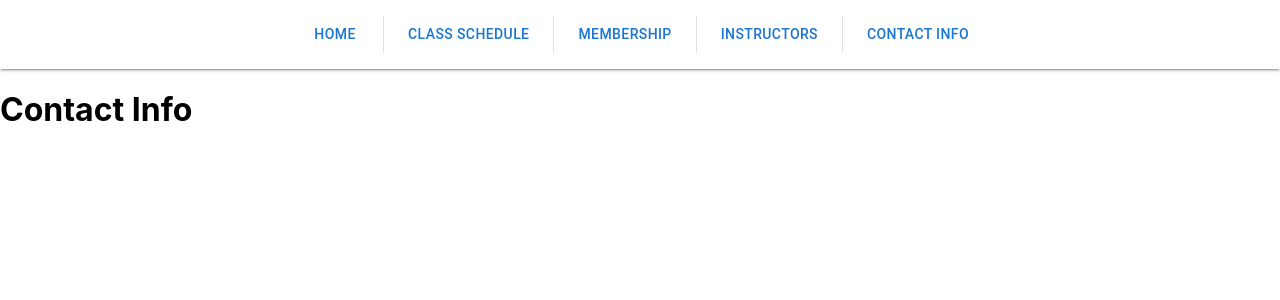
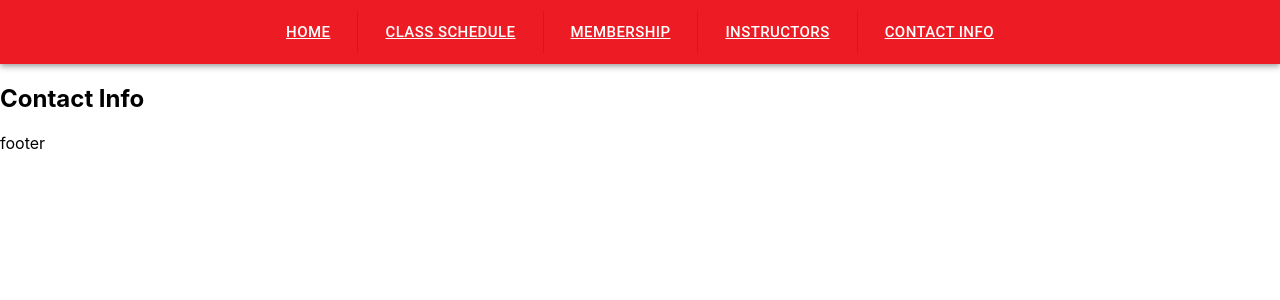
Before and after one commit to MJADangcil/stockton-judo-club, a React (Create React App) app: page /contact-info in a window 1280 px wide. Shown: the top 300 px of the page. Built offline with nearby package versions, Linux system fonts and the light colour scheme.

Commit message:
Updated website

```diff
--- a/src/App.js
+++ b/src/App.js
@@ -6,12 +6,14 @@ import ClassSchedule from './pages/ClassSchedule';
 import Membership from './pages/Membership';
 import Instructors from './pages/Instructors';
 import ContactInfo from './pages/ContactInfo';
+import Footer from './components/Footer';
 
 function App() {
   return (
     <BrowserRouter>
-      <div>
+      <div id='app'>
         <NavBar />
+        <section>
           <Routes>
             <Route path='/' element={<HomePage />} />
             <Route path='/class-schedule' element={<ClassSchedule />} />
@@ -19,6 +21,8 @@ function App() {
             <Route path='/instructors' element={<Instructors />} />
             <Route path='/contact-info' element={<ContactInfo />} />
           </Routes>
+        </section>
+        <Footer />
       </div>
     </BrowserRouter>
   );
--- /dev/null
+++ b/src/components/Footer/index.js
@@ -0,0 +1,16 @@
+import React from 'react';
+// import Box from '@mui/material/Box';
+// import Grid from '@mui/material/Grid';
+// import Container from '@mui/material/Container';
+// import EmailIcon from '@mui/icons-material/Email';
+// import FacebookIcon from '@mui/icons-material/Facebook';
+
+function Footer() {
+  return (
+    <footer>
+      footer
+    </footer>
+  );
+}
+
+export default Footer;
--- a/src/components/NavBar/index.js
+++ b/src/components/NavBar/index.js
@@ -1,8 +1,37 @@
 import React from 'react';
+import makeStyles from '@mui/styles/makeStyles';
+import AppBar from '@mui/material/AppBar';
 import Box from '@mui/material/Box';
-import Stack from '@mui/material/Stack'
-import Divider from '@mui/material/Divider'
-import { Button } from '@mui/material';
+import Button from '@mui/material/Button';
+import Grid from '@mui/material/Grid';
+import Divider from '@mui/material/Divider';
+import Toolbar from '@mui/material/Toolbar';
+import Stack from '@mui/material/Stack';
+import Link from '@mui/material/Link';
+import Typography from '@mui/material/Typography';
+
+import MenuIcon from '@mui/icons-material/Menu';
+
+const useStyles = makeStyles((theme) => ({
+  viewportSm: {
+    display: 'none',
+    width: '100%',
+    [theme.breakpoints.down('md')]: {
+      display: 'block',
+    },
+  },
+  viewportLg: {
+    display: 'none',
+    width: '100%',
+    [theme.breakpoints.up('md')]: {
+      display: 'block',
+    },
+  },
+  imgHeader: {
+    width: '69px',
+    height: '69px',
+  },
+}));
 
 const sections = [
   { to: '/', text: 'Home' },
@@ -13,31 +42,59 @@ const sections = [
 ];
 
 function NavBar() {
+  const styles = useStyles();
   return (
+    <nav>
+      <AppBar position='static'>
+        <Toolbar>
+          {/* NavBar on 0-899 width */}
+          <Box className={styles.viewportSm}>
+            <Grid container alignItems='center' justifyContent='space-between'>
               <Box
+                item
                 sx={{
-        bgcolor: 'color.primary',
-        boxShadow: 2,
-        p: 2,
-        minWidth: 300,
+                  backgroundColor: 'white',
+                  height: 50,
+                  width: 50,
                 }}
+                component='img'
+                src='/logo512.png'
+                alt='Stockton Judo Club logo'
+              />
+              <Box item component='h4'>
+                STOCKTON JUDO CLUB
+              </Box>
+              <MenuIcon item />
+            </Grid>
+          </Box>
+
+          {/* NavBar on 900+ width */}
+          <Box className={styles.viewportLg}>
+            <Stack
+              direction='row'
+              alignItems='center'
+              justifyContent='center'
+              divider={<Divider orientation='vertical' flexItem />}
+              spacing={2}
             >
-      <Stack
-        alignItems='center'
-        direction={{ xs: 'column', sm: 'row' }}
-        divider={<Divider orientation='vertical' flexItem />}
-        justifyContent='center'
-        spacing={{ xs: 0.5, sm: 1, md: 2 }}
+              {sections.map((section, i) => {
+                return (
+                  <Button
+                    item
+                    key={i}
+                    color='inherit'
+                    href={section.to}
+                    size='large'
                   >
-        {sections.map((section) => {
-          return (
-            <Button varient='outlined' href={section.to}>
-              {section.text}
+                    <Link underline='always' color='inherit'>{section.text}</Link>
                   </Button>
                 );
               })}
             </Stack>
           </Box>
+        </Toolbar>
+      </AppBar>
+    </nav>
   );
 }
 
--- a/src/index.js
+++ b/src/index.js
@@ -2,11 +2,15 @@ import React from 'react';
 import ReactDOM from 'react-dom';
 import './index.css';
 import App from './App';
+import { theme } from './theme';
+import ThemeProvider from '@mui/material/styles/ThemeProvider';
 import reportWebVitals from './reportWebVitals';
 
 ReactDOM.render(
   <React.StrictMode>
-    <App />
+    <ThemeProvider theme={theme}>
+      <App />
+    </ThemeProvider>
   </React.StrictMode>,
   document.getElementById('root')
 );
--- a/src/pages/HomePage/index.js
+++ b/src/pages/HomePage/index.js
@@ -1,16 +1,11 @@
 import React from 'react';
-import { Container } from '@mui/material';
-
 
 function HomePage() {
   return (
-    <Container>
-      <img
-        src=''
-        alt='Stockton Judo Club logo'
-      />
+    <>
+      <img src='/logo192.png' alt='Stockton Judo Club logo' />
       Stockton Judo Club
-    </Container>
+    </>
   );
 }
 
--- /dev/null
+++ b/src/theme.js
@@ -0,0 +1,25 @@
+import createTheme from '@mui/material/styles/createTheme';
+
+export const theme = createTheme({
+  breakpoints: {
+    values: {
+      xs: 0,
+      sm: 600,
+      md: 900,
+      lg: 1200,
+      xl: 1536,
+    },
+  },
+  palette: {
+    primary: {
+      main: '#ed1c24',
+      light: '#ff5f4e',
+      dark: '#b20000',
+    },
+    secondary: {
+      main: '#2e3192',
+      light: '#635bc3',
+      dark: '#000c63',
+    },
+  },
+});
```
Also changed, not shown: package.json (+6 -6 lines), public/manifest.json, 2 other files (tests, documents, lock files or other folders). Lines whose indentation alone changed are shown as unchanged.
